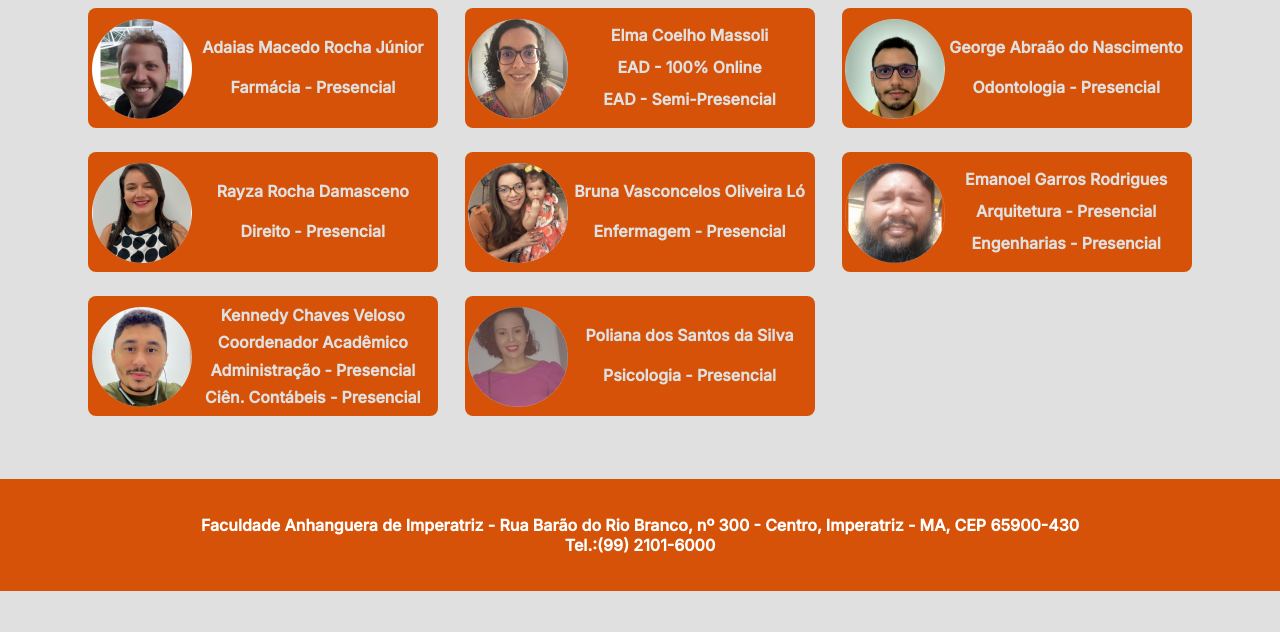
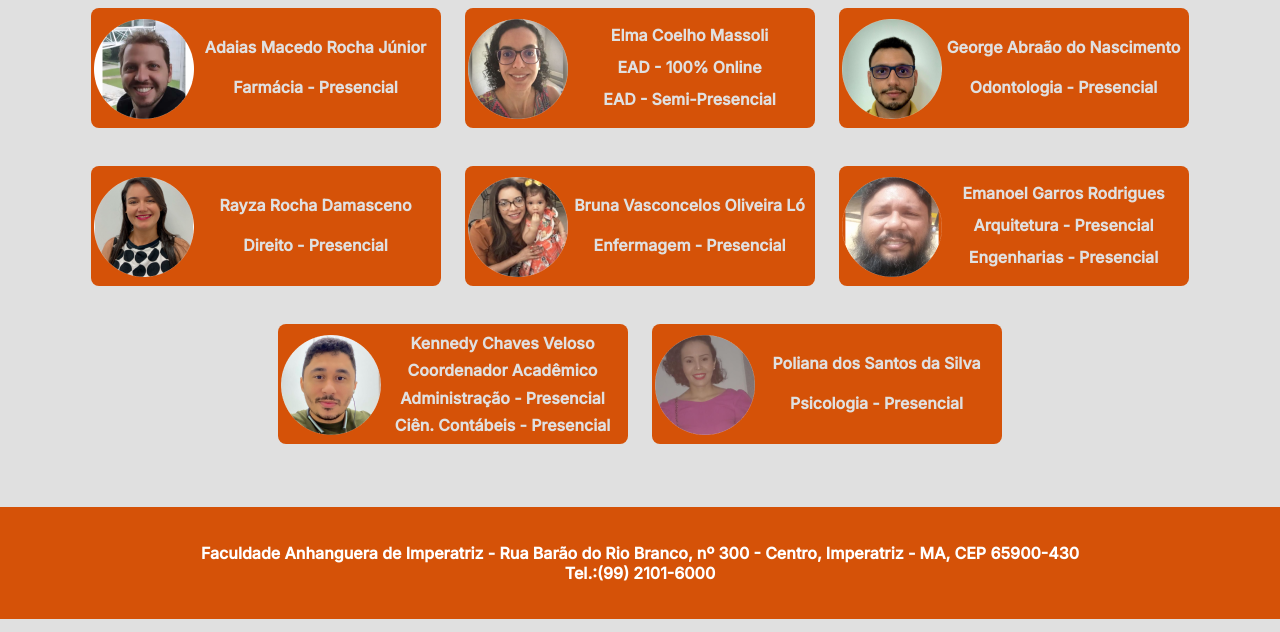
Before and after one commit to decklander/projeto-aluno, a plain HTML site: page index.html in a window 1280 px wide. Shown: the part 168-800 px from the top of the page. Drawn offline with Linux system fonts and the light colour scheme.

Commit message:
atualizado

```diff
--- a/style.css
+++ b/style.css
@@ -233,11 +233,17 @@ html {
     height: 100%;
     margin: 0 80px 0 80px;
     list-style: none;
-    display: grid;
+    /* display: grid;
     grid-template-columns: repeat(auto-fit, minmax(320px, 1fr));
     grid-gap: 10px;
     justify-items: center;
-    justify-content: space-around;
+    justify-content: space-around; */
+    display: flex;
+    flex-direction: row;
+    flex-wrap: wrap;
+    gap: 1.5rem;
+    align-items: center;
+    justify-content: center;
 }
 .frame1 a {
     background: #D55208;
@@ -252,10 +258,13 @@ html {
     border-radius: 0.5rem;
     font-size: 1rem;
     background-position: center;
+    transition: 0.3s ease-out;
 }
 .frame1 a:hover {
     border: 1px solid #E0E0E0;
     background: #FF8000;
+    transition: 0.3s ease-out;
+    transform: scale(1.05);
 }
 .frame1 li a {
     margin-bottom: 14px;
```
